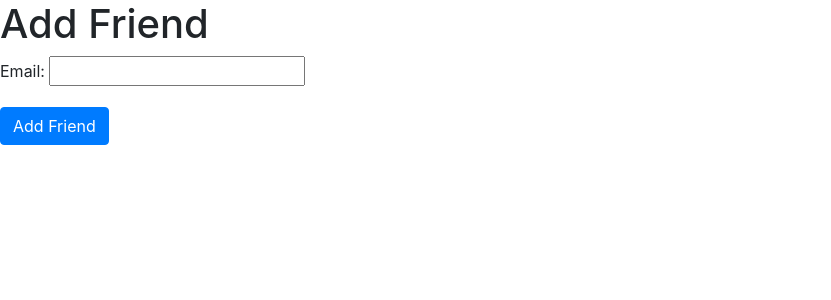
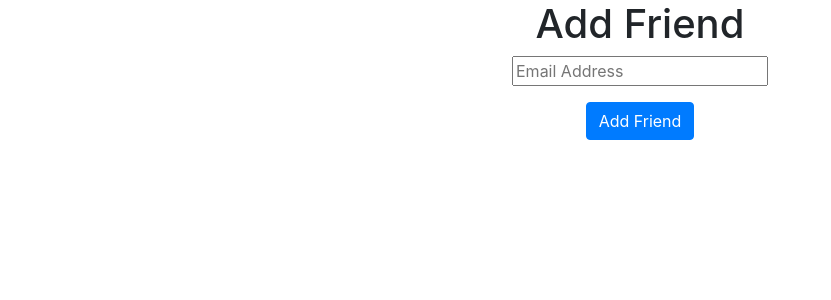
Before and after one commit to belwalrahul/paypals, a Django app: page /add_friend/ in a window 1280 px wide. Shown: the part 56-356 px from the top of the page, without its empty margins (0-831 px from the left). Run offline with Django 4.2, Linux system fonts and the light colour scheme; the visitor is signed in with stand-in values (Sample User, id 1).

Commit message:
UI, form updates for Add Friend

```diff
--- a/core/forms.py
+++ b/core/forms.py
@@ -33,7 +33,8 @@ class NewGroup(forms.ModelForm):
         )
 
 class AddFriendForm(forms.Form):
-    email = forms.EmailField()
+    email = forms.EmailField(widget=forms.EmailInput(attrs={'placeholder': 'Email Address'}))
+
 
 class TransactionForm(forms.ModelForm):
     class Meta:
--- a/core/templates/add_friend.html
+++ b/core/templates/add_friend.html
@@ -1,7 +1,15 @@
 {% include "header.html" %}
-<h1>Add Friend</h1>
-<form method="post">
-    {% csrf_token %}
-    {{ form.as_p }}
-    <button type="submit" class="btn btn-primary">Add Friend</button>
-</form>
+<div class="container">
+    <div class="row justify-content-center">
+        <h1>Add Friend</h1>
+    </div>
+    <div class="row justify-content-center">
+        <form method="post">
+            {% csrf_token %}
+            {{form.email}}
+        </div>
+        <div class="row justify-content-center">
+            <button type="submit" class="btn btn-primary">Add Friend</button>
+        </div>
+    </form>
+</div>
--- a/core/templates/friends_list.html
+++ b/core/templates/friends_list.html
@@ -21,5 +21,9 @@
             {% endfor %}
 
         </table>
+        <a href="/add_friend/">
+            <button type="submit" class="btn btn-primary">Add Friend</button>
+        </a>
+
     </div>
 </div>
```
